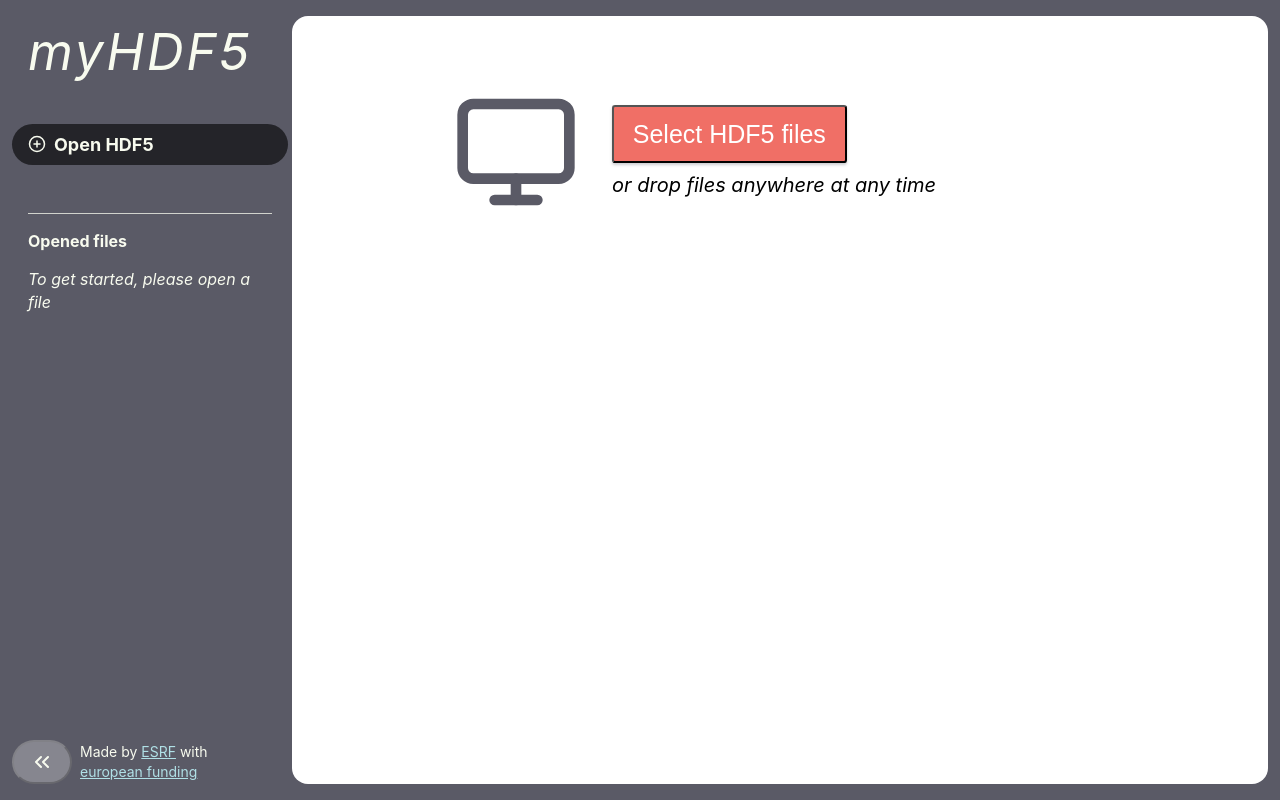
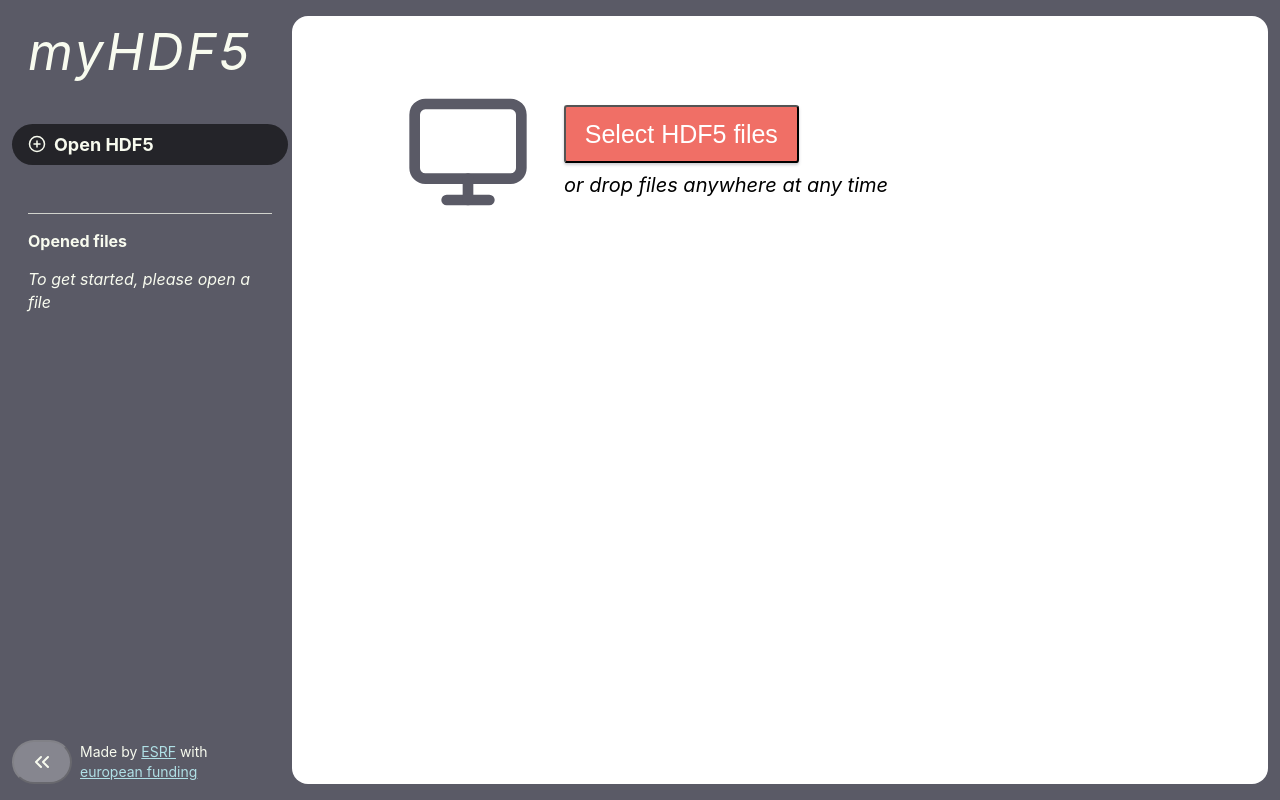
Before and after one commit to silx-kit/myhdf5, a React (Vite) app: page / in a window 1280 px wide. Built offline with nearby package versions, Linux system fonts and the light colour scheme.

Commit message:
Tweak local files spacing

```diff
--- a/src/LocalFiles.module.css
+++ b/src/LocalFiles.module.css
@@ -13,6 +13,12 @@
 }
 
 @media (min-width: 80em) {
+  .inner {
+    padding-left: 7rem;
+  }
+}
+
+@media (min-width: 100em) {
   .inner {
     padding-left: 10rem;
   }
```
